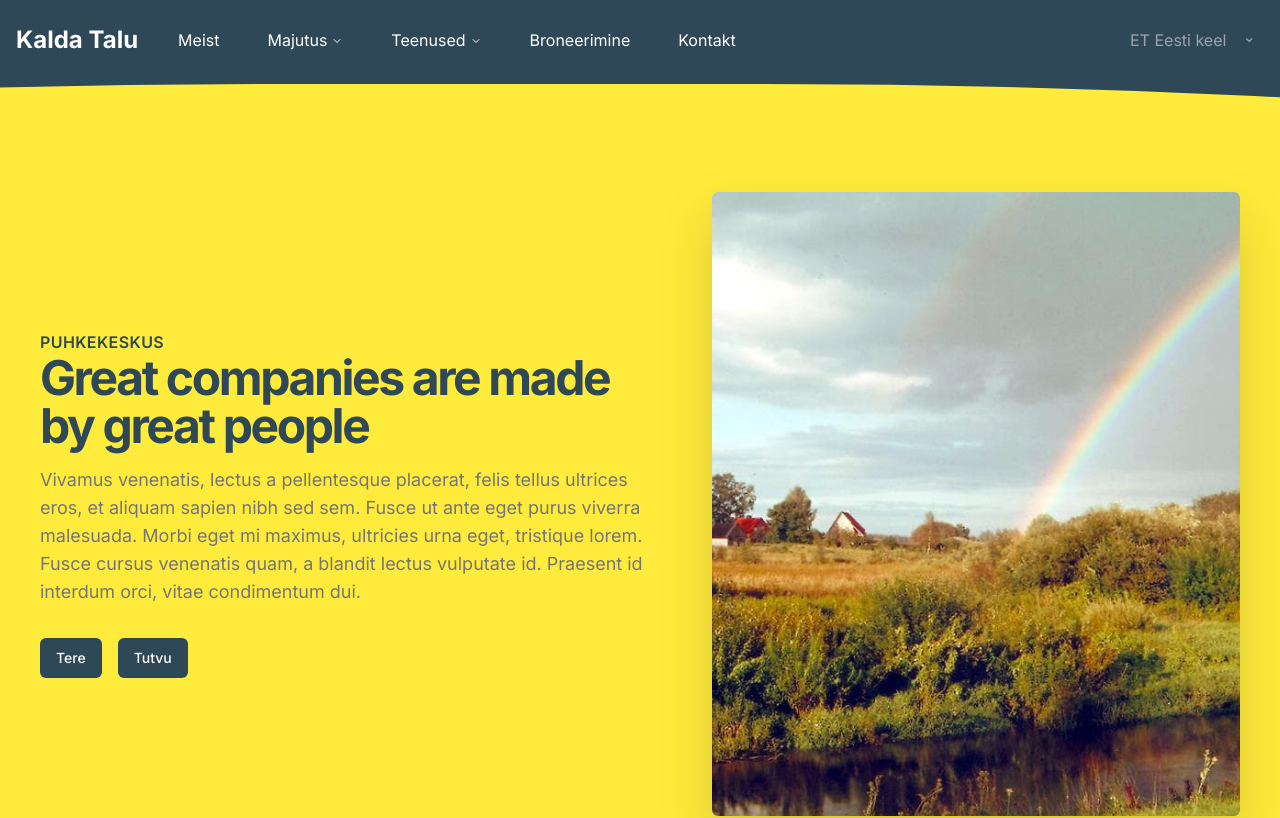
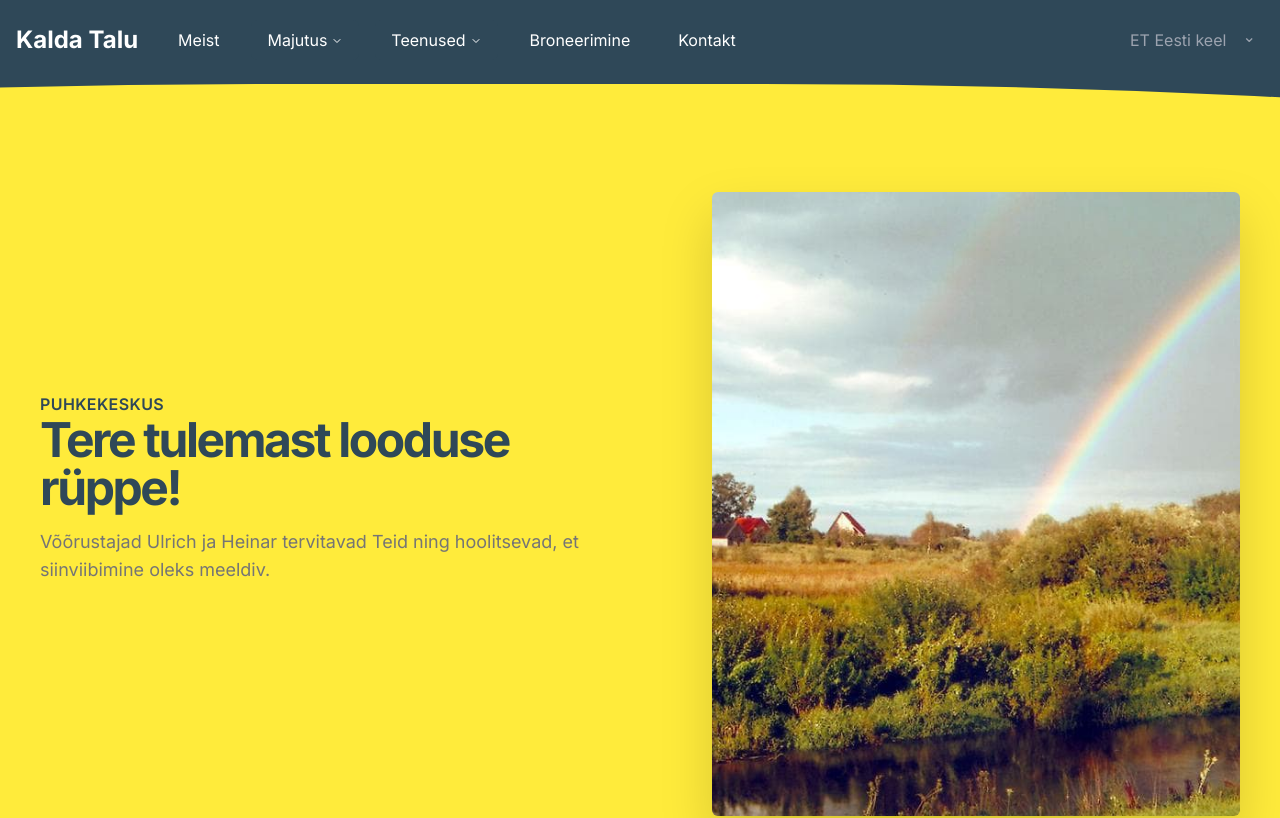
Before and after one commit to 77ccreed/kalda-next, a Next.js app: page /et/meist in a window 1280 px wide. Shown: the top 818 px of the page. Built offline with nearby package versions, Linux system fonts and the light colour scheme.

Commit message:
refactor: Update MeistPage titles and subtitles for internationalization

```diff
--- a/src/app/[locale]/meist/page.tsx
+++ b/src/app/[locale]/meist/page.tsx
@@ -16,13 +16,9 @@ export default function MeistPage({ params: { locale } }: Props) {
   return (
     <>
       <Hero
-        title="Great companies are made by great people"
-        subtitle="Vivamus venenatis, lectus a pellentesque placerat, felis tellus ultrices eros, et aliquam sapien nibh sed sem. Fusce ut ante eget purus viverra malesuada. Morbi eget mi maximus, ultricies urna eget, tristique lorem. Fusce cursus venenatis quam, a blandit lectus vulputate id. Praesent id interdum orci, vitae condimentum dui."
-        tagline="Puhkekeskus"
-        callToAction="Tere"
-        callToActionLink="/kontakt"  // Link for the first CTA button
-        callToAction2="Tutvu"
-        callToActionLink2="/meist"   // Link for the second CTA button
+        title={t('title')}
+        subtitle={t('subtitle')}
+        tagline={t('tagline')}
         image={{
           src: Img.src,
           alt: 'Tere',
```
